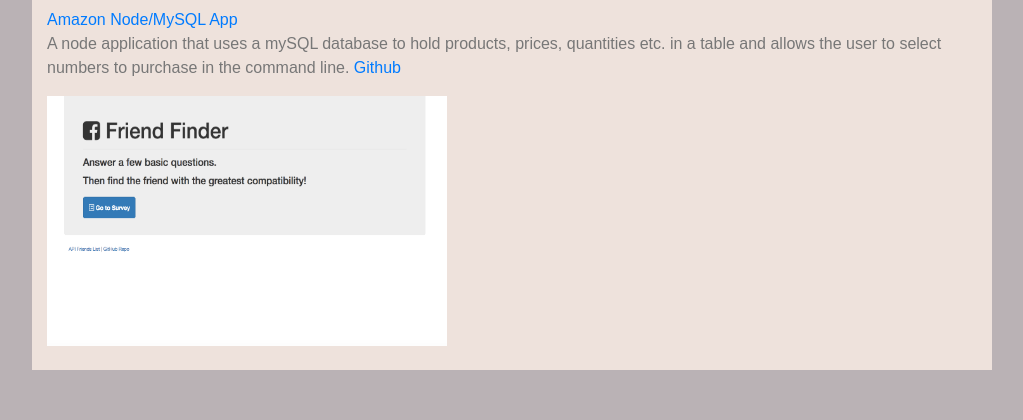
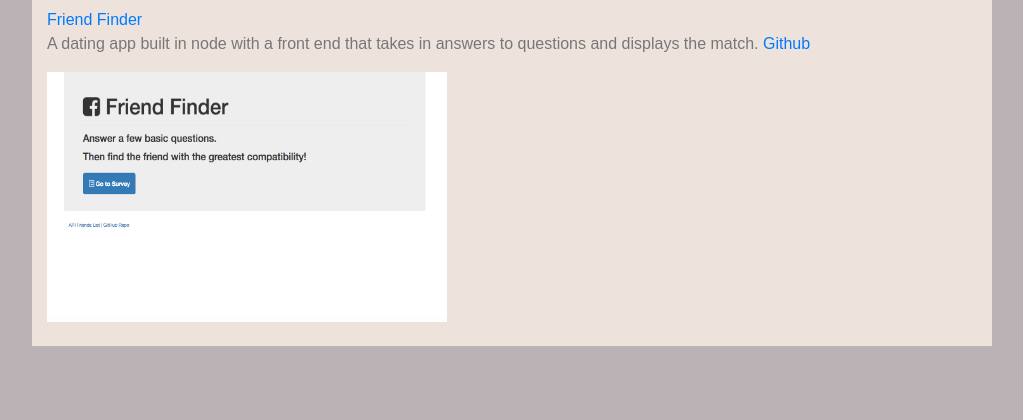
Before and after one commit to alextyk/Updated-Portfolio, a plain HTML site: page portfolio.html in a window 1280 px wide. Shown: the part 1955-2375 px from the top of the page, without its empty margins (128-1151 px from the left). After the commit the page ends 2351 px from the top, so only its background shows below. Drawn offline with nearby package versions, Linux system fonts and the light colour scheme.

Commit message:
quick fix

```diff
--- a/portfolio.html
+++ b/portfolio.html
@@ -69,9 +69,9 @@
             <br>
             <br>
 
-            <a  href="https://powerful-badlands-54599.herokuapp.com/">Amazon Node/MySQL App</a>
+            <a  href="https://powerful-badlands-54599.herokuapp.com/">Friend Finder</a>
 
-            <p>A node application that uses a mySQL database to hold products, prices, quantities etc. in a table and allows the user to select numbers to purchase in the command line. <a href="https://github.com/alextyk/friendfinder">Github</a></p>
+            <p>A dating app built in node with a front end that takes in answers to questions and displays the match. <a href="https://github.com/alextyk/friendfinder">Github</a></p>
             <img class="projectheader" src="images/friendfinder.png" alt="train-scheduler">
             <br>
             <br>
```
